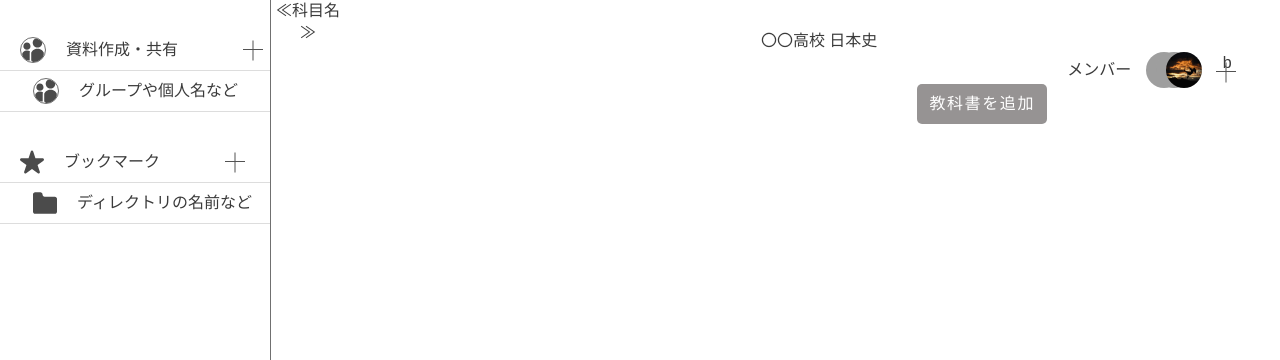
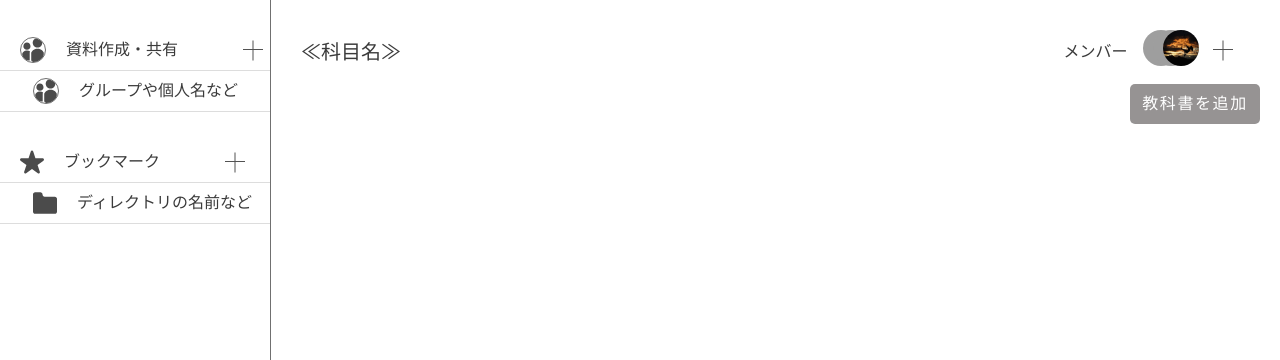
Before and after one commit to koji78yamada19/teachhub, a Django app: page /textbooks/ in a window 1280 px wide. Shown: the part 60-420 px from the top of the page. Run offline with Django 3.2, Linux system fonts and the light colour scheme; data that the repository does not hold is empty; some libraries are stand-ins or nearby versions; grey boxes are pictures that could not be loaded.

Commit message:
textbool_listの修正

```diff
--- a/static/teachhub/css/nine-page.css
+++ b/static/teachhub/css/nine-page.css
@@ -213,7 +213,7 @@ body {
     display: flex;
 }
 .member-logo{
-    line-height: 36px;
+    line-height: 44px;
 
 }
 .member-icons{
--- a/templates/teachhub/textbook_list.html
+++ b/templates/teachhub/textbook_list.html
@@ -11,15 +11,9 @@
 {% endblock extra_head %}
 
 {% block content %}
-
-<div class="lesson-title">≪科目名≫</div>
-{% for textbook in textbook_list %}
-<div><a href="{% url 'teachhub:chapter_list' textbook.id %} ">{{ textbook }}</a></div>
-{% endfor %}
-
 <div class="contents">
     <div class="contents-header">
-        <div class="lesson-title">〇〇高校 日本史</div>
+        <div class="lesson-title subtitle">≪科目名≫</div>
         <div class="member">
             <div class="member-logo">メンバー</div>
             <div class="member-icons">
@@ -28,7 +22,7 @@
                 <img class="member-img3" src="{% static 'teachhub/img/user-img3.jpg' %}" alt="">
             </div>
             <a class="menb-add-icon add-icon" href="">
-                <!-- + (追加）のアイコン -->b
+                <!-- + (追加）のアイコン -->
                 <div class="horizon"></div>
                 <div class="vertical"></div>
             </a>
@@ -38,7 +32,7 @@
         <a href="">教科書を追加</a>
     </div>
     {% for textbook in textbook_list %}
-    <a class="contents-dir" href="{% url 'teachhub:chapter_list' textbook.id %} ">
+    <a class="contents-dir subtitle" href="{% url 'teachhub:chapter_list' textbook.id %} ">
         <img src="{% static 'teachhub/img/folder-icon.svg' %}" alt="フォルダの画像">
         <div>{{ textbook }}</div>
     </a>
```
